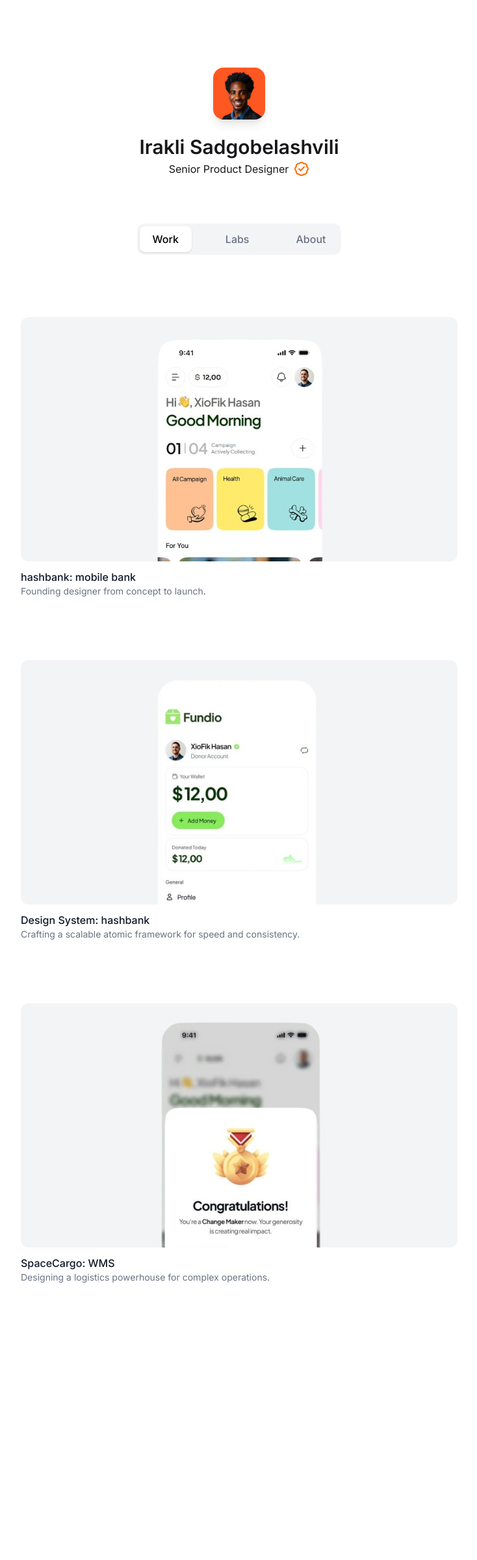
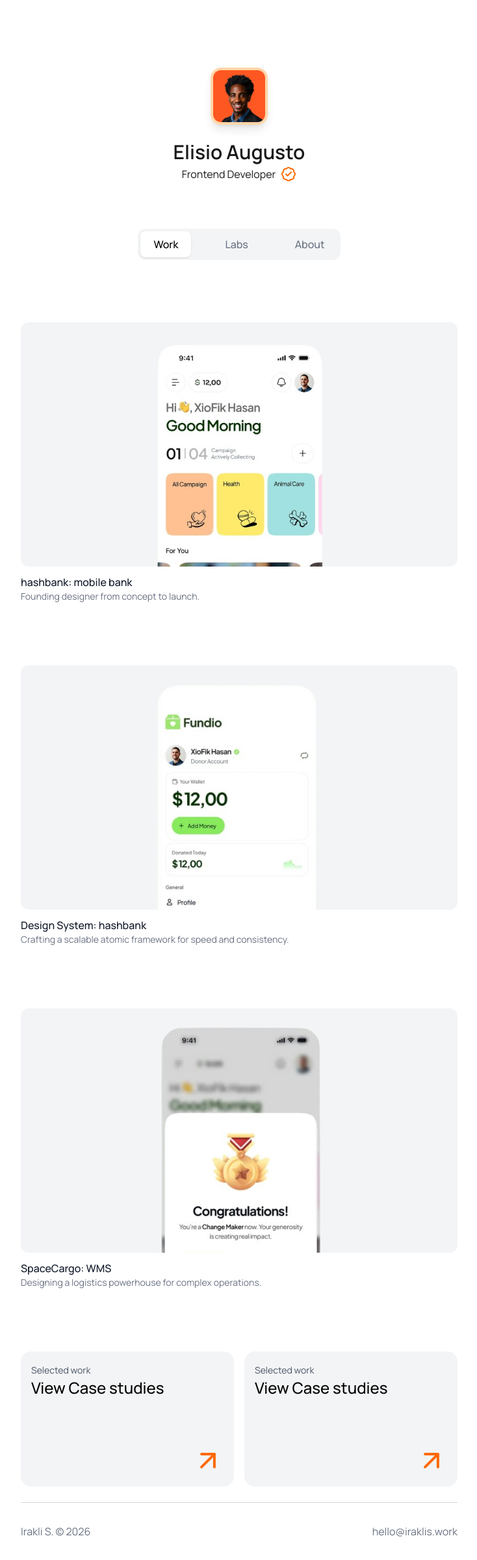
Before and after one commit to elisio-tech/elisio-tech_portfolio, a Next.js app: page / in a window 1280 px wide. Shown: the whole page at 65% size, without its empty margins (272-1006 px from the left). Before the commit the page ends 2072 px from the top, so only its background shows below. Built offline with nearby package versions, Linux system fonts and the light colour scheme.

Commit message:
page 1done

```diff
--- a/app/components/Footer.js
+++ b/app/components/Footer.js
@@ -1,9 +1,12 @@
-import React from 'react'
+import React from "react";
 
 export default function Footer() {
   return (
-     <div className="mx-auto max-w-2xl mt-24 flex flex-col gap-24">
-      FOoter
+    <div className="mx-auto max-w-2xl border-t border-gray-300">
+      <div className="flex justify-between items-center py-8 text-gray-500">
+        <h4>Irakli S. © 2026</h4>
+        <p>hello@iraklis.work</p>
+      </div>
     </div>
-  )
+  );
 }
--- a/app/components/Header.js
+++ b/app/components/Header.js
@@ -1,5 +1,6 @@
 "use client";
 import { BadgeCheck } from "lucide-react";
+import { Lobster } from "next/font/google";
 import Image from "next/image";
 import Link from "next/link";
 import { usePathname } from "next/navigation";
@@ -15,8 +16,8 @@ export default function Header() {
   ];
 
   return (
-    <div className="flex flex-col items-center justify-center mt-26 relative">
-      <div className="rounded-2xl overflow-hidden shadow-lg cursor-pointer hover:scale-105 transition">
+    <div className="flex flex-col items-center justify-center mt-26 relative ">
+      <div className="rounded-2xl overflow-hidden shadow-lg cursor-pointer hover:scale-105 transition border-4 border-orange-200">
         <Image
           src="/user.png"
           alt="Irakli"
@@ -28,12 +29,12 @@ export default function Header() {
       </div>
 
       <div className="text-center mt-6">
-        <h1 className="text-3xl font-semibold text-zinc-900">
-          Irakli Sadgobelashvili
+        <h1 className={`text-3xl font-semibold text-zinc-900`}>
+          Elisio Augusto
         </h1>
 
         <div className="flex items-center justify-center gap-2  mt-1">
-          <span className="text-md text-zinc-900">Senior Product Designer</span>
+          <span className="text-md text-zinc-900">Frontend Developer</span>
           <BadgeCheck className="text-orange-500 w-6 h-6" />
         </div>
       </div>
--- a/app/components/Works.js
+++ b/app/components/Works.js
@@ -1,6 +1,7 @@
 import React from "react";
 import Image from "next/image";
 import Link from "next/link";
+import { ArrowBigRight, ArrowRight } from "lucide-react";
 
 export default function Works() {
   const works = [
@@ -22,8 +23,8 @@ export default function Works() {
   ];
 
   return (
-    <div className="mb-24">
-      <div className="mx-auto max-w-2xl mt-24 flex flex-col gap-24">
+    <div className="mx-auto max-w-2xl ">
+      <div className="mt-24 flex flex-col gap-24 mb-24 ">
         {works.map(({ img, title, text }, i) => (
           <div className="flex flex-col gap-3" key={i}>
             <Link
@@ -45,6 +46,23 @@ export default function Works() {
           </div>
         ))}
       </div>
+      <div className="grid grid-cols-2 gap-4 mb-6">
+        <div className="flex flex-col justify-between bg-gray-100 h-52 rounded-2xl  p-4">
+          <div>
+            <span className="text-gray-600 text-sm">Selected work</span>
+            <h2 className="text-2xl font-medium">View Case studies</h2>
+          </div>
+          <ArrowRight className="text-orange-500 self-end -rotate-45 w-12 h-12" />
+        </div>
+
+        <div className="flex flex-col justify-between bg-gray-100 h-52 rounded-2xl  p-4">
+          <div>
+            <span className="text-gray-600 text-sm">Selected work</span>
+            <h2 className="text-2xl font-medium">View Case studies</h2>
+          </div>
+          <ArrowRight className="text-orange-500 self-end  -rotate-45 w-12 h-12" />
+        </div>
+      </div>
     </div>
   );
 }
--- a/app/layout.js
+++ b/app/layout.js
@@ -1,8 +1,8 @@
-import { Inter } from "next/font/google";
+import { Manrope } from "next/font/google";
 import "./globals.css";
 import Header from "@/app/components/Header";
 
-const inter = Inter({
+const inter = Manrope({
   subsets: ["latin"],
 });
 
@@ -14,7 +14,7 @@ export const metadata = {
 export default function RootLayout({ children }) {
   return (
     <html lang="en" className={`${inter.className} h-full antialiased`}>
-      <body className="min-h-full flex flex-col">
+      <body className="min-h-full flex flex-col overflow-y-auto no-scrollbar">
         <Header />
         {children}
       </body>
--- a/app/page.js
+++ b/app/page.js
@@ -1,10 +1,12 @@
 import React from "react";
 import Works from "@/app/components/Works";
+import Footer from "@/app/components/Footer";
 
 export default function Page() {
   return (
     <section>
       <Works />
+      <Footer />
     </section>
   );
 }
```
